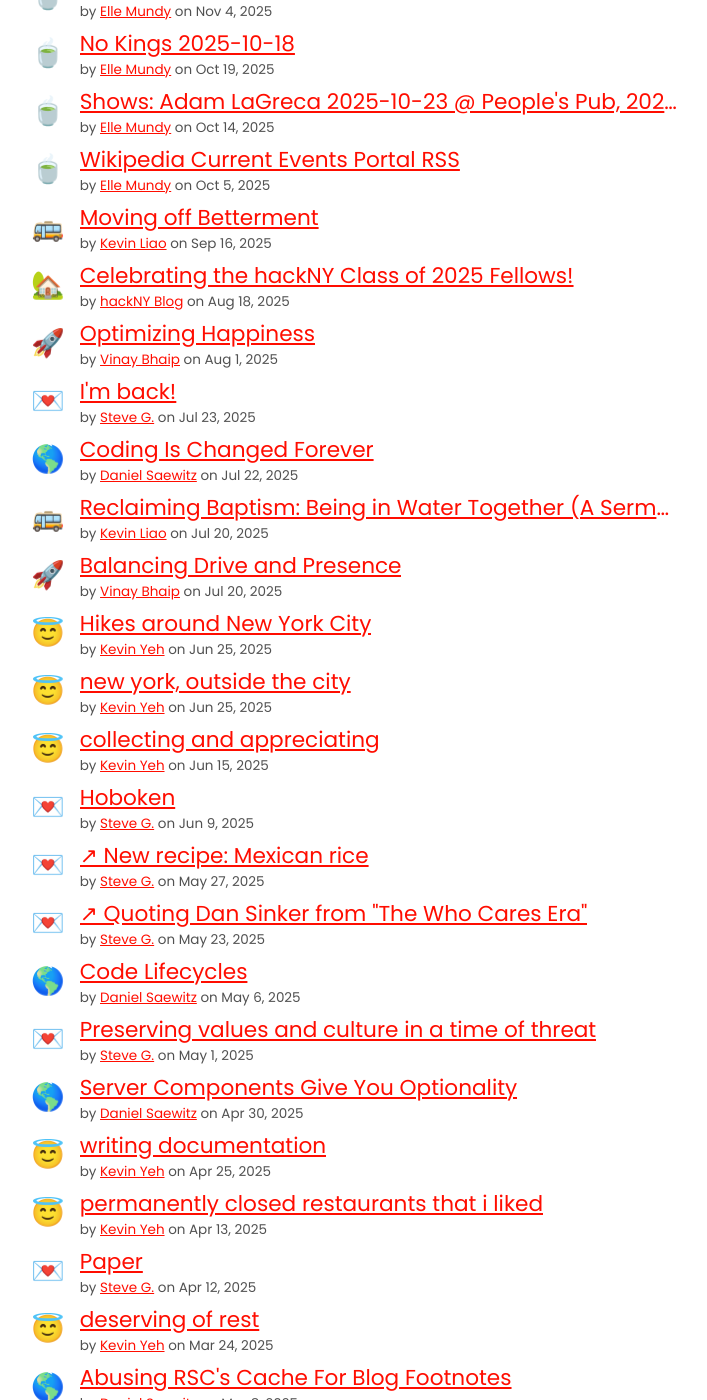
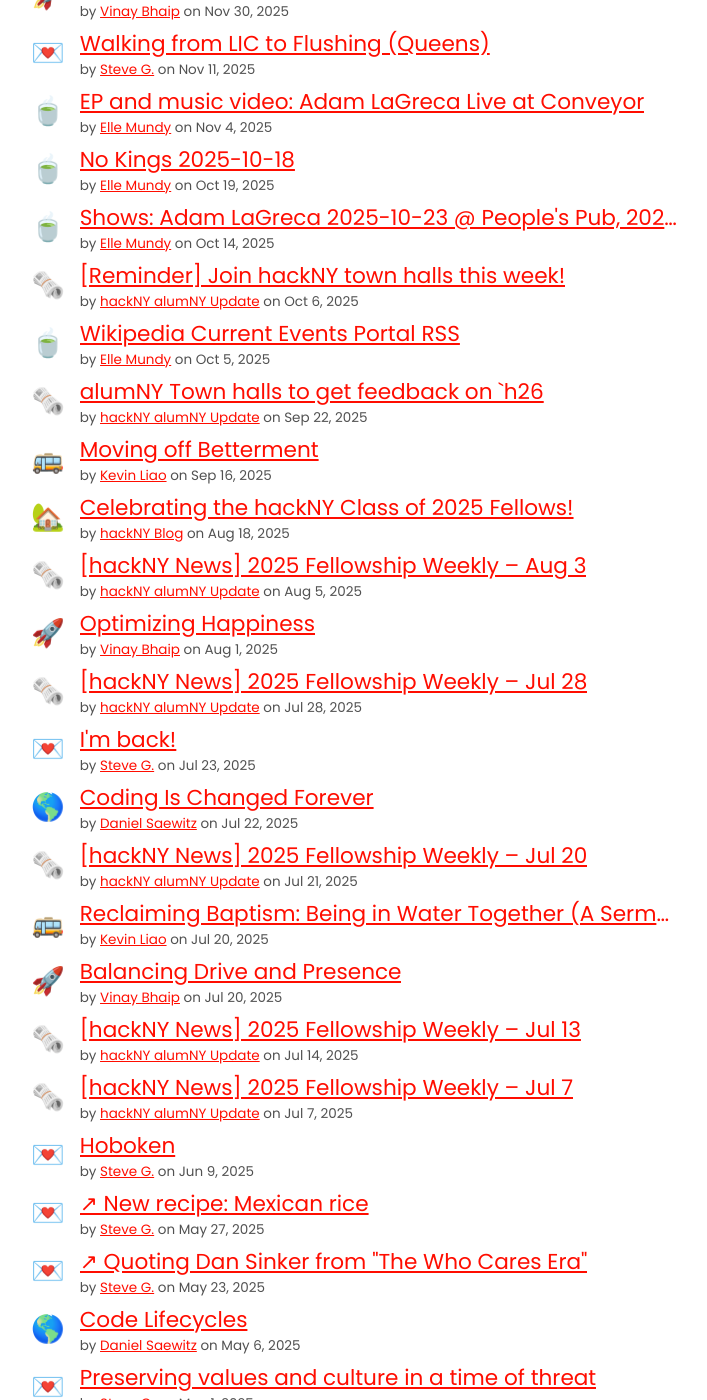
Before and after one commit to hackny/webring, a Jekyll site: the page built from planet.html, in a window 1280 px wide and 1400 px high, scrolled down 1586 px. Shown: the whole window, without its empty margins (309-1016 px from the left). Built offline with Jekyll 4.4.1, drawn with Linux system fonts in a browser that asks for light colours; part of the change alters nothing that is shown; some of the changed text lies outside the part shown.

```diff
--- a/_data/planet.yaml
+++ b/_data/planet.yaml
@@ -131,6 +131,138 @@
     description: hackNY's aim is to build a diverse and inclusive tech community to
       empower the next generation of responsible leaders in NYC.
   published_at: 2024-05-27 19:53
+- id: https://newsletter.hackny.org/archive/alumny-news-happy-new-year/
+  title: "[alumNY News]: Happy New Year!"
+  url: https://newsletter.hackny.org/archive/alumny-news-happy-new-year/
+  fellow:
+    name: hackNY alumNY Update
+    year: 2010
+    url: https://newsletter.hackny.org
+    rss_url: https://newsletter.hackny.org/rss
+    emoji: "\U0001F5DE️"
+    description: hackNY's aim is to build a diverse and inclusive tech community to
+      empower the next generation of responsible leaders in NYC.
+  published_at: 2026-01-09 18:25
+- id: https://newsletter.hackny.org/archive/alumny-news-were-back/
+  title: "[alumNY News]: We're Back!"
+  url: https://newsletter.hackny.org/archive/alumny-news-were-back/
+  fellow:
+    name: hackNY alumNY Update
+    year: 2010
+    url: https://newsletter.hackny.org
+    rss_url: https://newsletter.hackny.org/rss
+    emoji: "\U0001F5DE️"
+    description: hackNY's aim is to build a diverse and inclusive tech community to
+      empower the next generation of responsible leaders in NYC.
+  published_at: 2025-12-08 22:57
+- id: https://newsletter.hackny.org/archive/announcement-hackny-board-changes/
+  title: 'Announcement: hackNY Board Changes'
+  url: https://newsletter.hackny.org/archive/announcement-hackny-board-changes/
+  fellow:
+    name: hackNY alumNY Update
+    year: 2010
+    url: https://newsletter.hackny.org
+    rss_url: https://newsletter.hackny.org/rss
+    emoji: "\U0001F5DE️"
+    description: hackNY's aim is to build a diverse and inclusive tech community to
+      empower the next generation of responsible leaders in NYC.
+  published_at: 2025-12-05 12:00
+- id: https://newsletter.hackny.org/archive/support-hackny-this-giving-tuesday/
+  title: Support hackNY this Giving Tuesday!
+  url: https://newsletter.hackny.org/archive/support-hackny-this-giving-tuesday/
+  fellow:
+    name: hackNY alumNY Update
+    year: 2010
+    url: https://newsletter.hackny.org
+    rss_url: https://newsletter.hackny.org/rss
+    emoji: "\U0001F5DE️"
+    description: hackNY's aim is to build a diverse and inclusive tech community to
+      empower the next generation of responsible leaders in NYC.
+  published_at: 2025-12-02 17:51
+- id: https://newsletter.hackny.org/archive/reminder-join-hackny-town-halls-this-week/
+  title: "[Reminder] Join hackNY town halls this week!"
+  url: https://newsletter.hackny.org/archive/reminder-join-hackny-town-halls-this-week/
+  fellow:
+    name: hackNY alumNY Update
+    year: 2010
+    url: https://newsletter.hackny.org
+    rss_url: https://newsletter.hackny.org/rss
+    emoji: "\U0001F5DE️"
+    description: hackNY's aim is to build a diverse and inclusive tech community to
+      empower the next generation of responsible leaders in NYC.
+  published_at: 2025-10-06 01:21
+- id: https://newsletter.hackny.org/archive/alumny-town-halls-to-get-feedback-on-h26/
+  title: alumNY Town halls to get feedback on `h26
+  url: https://newsletter.hackny.org/archive/alumny-town-halls-to-get-feedback-on-h26/
+  fellow:
+    name: hackNY alumNY Update
+    year: 2010
+    url: https://newsletter.hackny.org
+    rss_url: https://newsletter.hackny.org/rss
+    emoji: "\U0001F5DE️"
+    description: hackNY's aim is to build a diverse and inclusive tech community to
+      empower the next generation of responsible leaders in NYC.
+  published_at: 2025-09-22 15:00
+- id: https://newsletter.hackny.org/archive/hackny-news-2025-fellowship-weekly-aug-3/
+  title: "[hackNY News] 2025 Fellowship Weekly – Aug 3"
+  url: https://newsletter.hackny.org/archive/hackny-news-2025-fellowship-weekly-aug-3/
+  fellow:
+    name: hackNY alumNY Update
+    year: 2010
+    url: https://newsletter.hackny.org
+    rss_url: https://newsletter.hackny.org/rss
+    emoji: "\U0001F5DE️"
+    description: hackNY's aim is to build a diverse and inclusive tech community to
+      empower the next generation of responsible leaders in NYC.
+  published_at: 2025-08-05 02:28
+- id: https://newsletter.hackny.org/archive/hackny-news-2025-fellowship-weekly-jul-28/
+  title: "[hackNY News] 2025 Fellowship Weekly – Jul 28"
+  url: https://newsletter.hackny.org/archive/hackny-news-2025-fellowship-weekly-jul-28/
+  fellow:
+    name: hackNY alumNY Update
+    year: 2010
+    url: https://newsletter.hackny.org
+    rss_url: https://newsletter.hackny.org/rss
+    emoji: "\U0001F5DE️"
+    description: hackNY's aim is to build a diverse and inclusive tech community to
+      empower the next generation of responsible leaders in NYC.
+  published_at: 2025-07-28 17:01
+- id: https://newsletter.hackny.org/archive/hackny-news-2025-fellowship-weekly-jul-20/
+  title: "[hackNY News] 2025 Fellowship Weekly – Jul 20"
+  url: https://newsletter.hackny.org/archive/hackny-news-2025-fellowship-weekly-jul-20/
+  fellow:
+    name: hackNY alumNY Update
+    year: 2010
+    url: https://newsletter.hackny.org
+    rss_url: https://newsletter.hackny.org/rss
+    emoji: "\U0001F5DE️"
+    description: hackNY's aim is to build a diverse and inclusive tech community to
+      empower the next generation of responsible leaders in NYC.
+  published_at: 2025-07-21 00:03
+- id: https://newsletter.hackny.org/archive/hackny-news-2025-fellowship-weekly-jul-13/
+  title: "[hackNY News] 2025 Fellowship Weekly – Jul 13"
+  url: https://newsletter.hackny.org/archive/hackny-news-2025-fellowship-weekly-jul-13/
+  fellow:
+    name: hackNY alumNY Update
+    year: 2010
+    url: https://newsletter.hackny.org
+    rss_url: https://newsletter.hackny.org/rss
+    emoji: "\U0001F5DE️"
+    description: hackNY's aim is to build a diverse and inclusive tech community to
+      empower the next generation of responsible leaders in NYC.
+  published_at: 2025-07-14 01:05
+- id: https://newsletter.hackny.org/archive/hackny-news-2025-fellowship-weekly-jul-7/
+  title: "[hackNY News] 2025 Fellowship Weekly – Jul 7"
+  url: https://newsletter.hackny.org/archive/hackny-news-2025-fellowship-weekly-jul-7/
+  fellow:
+    name: hackNY alumNY Update
+    year: 2010
+    url: https://newsletter.hackny.org
+    rss_url: https://newsletter.hackny.org/rss
+    emoji: "\U0001F5DE️"
+    description: hackNY's aim is to build a diverse and inclusive tech community to
+      empower the next generation of responsible leaders in NYC.
+  published_at: 2025-07-07 18:19
 - id: https://www.vesto.me/2026/01/18/ai-companies-will-fail.html
   title: "↗ AI companies will fail. We can salvage something from the wreckage"
   url: https://www.vesto.me/2026/01/18/ai-companies-will-fail.html
@@ -504,138 +636,6 @@
     description: Food blog where I talk about all the things I cook and eat. Tech
       blog with some random content at https://jaronoff.com/
   published_at: 2023-12-18 12:12
-- id: https://ok.spacetypeco.com/a-visit-to-the-nybg-holiday-train-show
-  title: a visit to the NYBG holiday train show
-  url: https://ok.spacetypeco.com/a-visit-to-the-nybg-holiday-train-show
-  fellow:
-    name: Kevin Yeh
-    year: 2015
-    url: https://kyeh.me
-    rss_url: https://ok.spacetypeco.com/feed.xml?type=rss
-    emoji: "\U0001F607"
-    description: My personal footnotes on the internet and all the words, sounds,
-      videos, and sentiments I want to remember for a rainy day.
-  published_at: 2026-02-01 21:08
-- id: https://ok.spacetypeco.com/2025-seoul-south-korea
-  title: "(2025) Seoul, South Korea"
-  url: https://ok.spacetypeco.com/2025-seoul-south-korea
-  fellow:
-    name: Kevin Yeh
-    year: 2015
-    url: https://kyeh.me
-    rss_url: https://ok.spacetypeco.com/feed.xml?type=rss
-    emoji: "\U0001F607"
-    description: My personal footnotes on the internet and all the words, sounds,
-      videos, and sentiments I want to remember for a rainy day.
-  published_at: 2025-12-02 16:30
-- id: https://ok.spacetypeco.com/new-york-outside-the-city
-  title: new york, outside the city
-  url: https://ok.spacetypeco.com/new-york-outside-the-city
-  fellow:
-    name: Kevin Yeh
-    year: 2015
-    url: https://kyeh.me
-    rss_url: https://ok.spacetypeco.com/feed.xml?type=rss
-    emoji: "\U0001F607"
-    description: My personal footnotes on the internet and all the words, sounds,
-      videos, and sentiments I want to remember for a rainy day.
-  published_at: 2025-06-25 00:00
-- id: https://ok.spacetypeco.com/hikes-around-new-york-city
-  title: Hikes around New York City
-  url: https://ok.spacetypeco.com/hikes-around-new-york-city
-  fellow:
-    name: Kevin Yeh
-    year: 2015
-    url: https://kyeh.me
-    rss_url: https://ok.spacetypeco.com/feed.xml?type=rss
-    emoji: "\U0001F607"
-    description: My personal footnotes on the internet and all the words, sounds,
-      videos, and sentiments I want to remember for a rainy day.
-  published_at: 2025-06-25 00:00
-- id: https://ok.spacetypeco.com/collecting-and-appreciating
-  title: collecting and appreciating
-  url: https://ok.spacetypeco.com/collecting-and-appreciating
-  fellow:
-    name: Kevin Yeh
-    year: 2015
-    url: https://kyeh.me
-    rss_url: https://ok.spacetypeco.com/feed.xml?type=rss
-    emoji: "\U0001F607"
-    description: My personal footnotes on the internet and all the words, sounds,
-      videos, and sentiments I want to remember for a rainy day.
-  published_at: 2025-06-15 00:00
-- id: https://ok.spacetypeco.com/writing-documentation
-  title: writing documentation
-  url: https://ok.spacetypeco.com/writing-documentation
-  fellow:
-    name: Kevin Yeh
-    year: 2015
-    url: https://kyeh.me
-    rss_url: https://ok.spacetypeco.com/feed.xml?type=rss
-    emoji: "\U0001F607"
-    description: My personal footnotes on the internet and all the words, sounds,
-      videos, and sentiments I want to remember for a rainy day.
-  published_at: 2025-04-25 23:27
-- id: https://ok.spacetypeco.com/permanently-closed-restaurants-that-i-liked
-  title: permanently closed restaurants that i liked
-  url: https://ok.spacetypeco.com/permanently-closed-restaurants-that-i-liked
-  fellow:
-    name: Kevin Yeh
-    year: 2015
-    url: https://kyeh.me
-    rss_url: https://ok.spacetypeco.com/feed.xml?type=rss
-    emoji: "\U0001F607"
-    description: My personal footnotes on the internet and all the words, sounds,
-      videos, and sentiments I want to remember for a rainy day.
-  published_at: 2025-04-13 00:00
-- id: https://ok.spacetypeco.com/deserving-of-rest
-  title: deserving of rest
-  url: https://ok.spacetypeco.com/deserving-of-rest
-  fellow:
-    name: Kevin Yeh
-    year: 2015
-    url: https://kyeh.me
-    rss_url: https://ok.spacetypeco.com/feed.xml?type=rss
-    emoji: "\U0001F607"
-    description: My personal footnotes on the internet and all the words, sounds,
-      videos, and sentiments I want to remember for a rainy day.
-  published_at: 2025-03-24 22:06
-- id: https://ok.spacetypeco.com/entering-the-market-season
-  title: entering the market season
-  url: https://ok.spacetypeco.com/entering-the-market-season
-  fellow:
-    name: Kevin Yeh
-    year: 2015
-    url: https://kyeh.me
-    rss_url: https://ok.spacetypeco.com/feed.xml?type=rss
-    emoji: "\U0001F607"
-    description: My personal footnotes on the internet and all the words, sounds,
-      videos, and sentiments I want to remember for a rainy day.
-  published_at: 2025-02-08 22:24
-- id: https://ok.spacetypeco.com/designing-a-tiny-container-shop
-  title: designing a tiny container shop
-  url: https://ok.spacetypeco.com/designing-a-tiny-container-shop
-  fellow:
-    name: Kevin Yeh
-    year: 2015
-    url: https://kyeh.me
-    rss_url: https://ok.spacetypeco.com/feed.xml?type=rss
-    emoji: "\U0001F607"
-    description: My personal footnotes on the internet and all the words, sounds,
-      videos, and sentiments I want to remember for a rainy day.
-  published_at: 2025-01-19 23:00
-- id: https://ok.spacetypeco.com/re-entry-into-workland
-  title: re-entry into workland
-  url: https://ok.spacetypeco.com/re-entry-into-workland
-  fellow:
-    name: Kevin Yeh
-    year: 2015
-    url: https://kyeh.me
-    rss_url: https://ok.spacetypeco.com/feed.xml?type=rss
-    emoji: "\U0001F607"
-    description: My personal footnotes on the internet and all the words, sounds,
-      videos, and sentiments I want to remember for a rainy day.
-  published_at: 2025-01-16 00:00
 - id: https://blog.vinaybhaip.com/2026/01/04/lossless-experience-transfers
   title: A Lossless Transfer of Experiences
   url: https://blog.vinaybhaip.com/2026/01/04/lossless-experience-transfers
```
